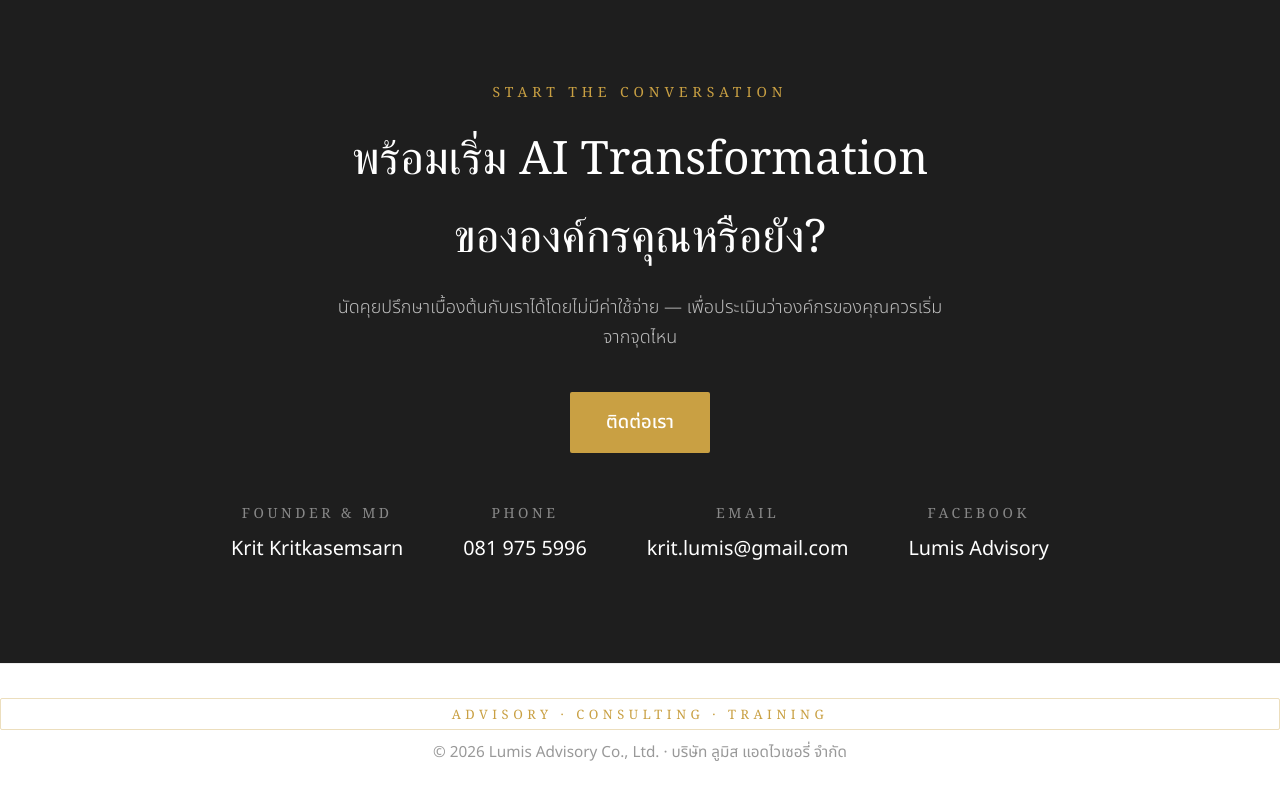
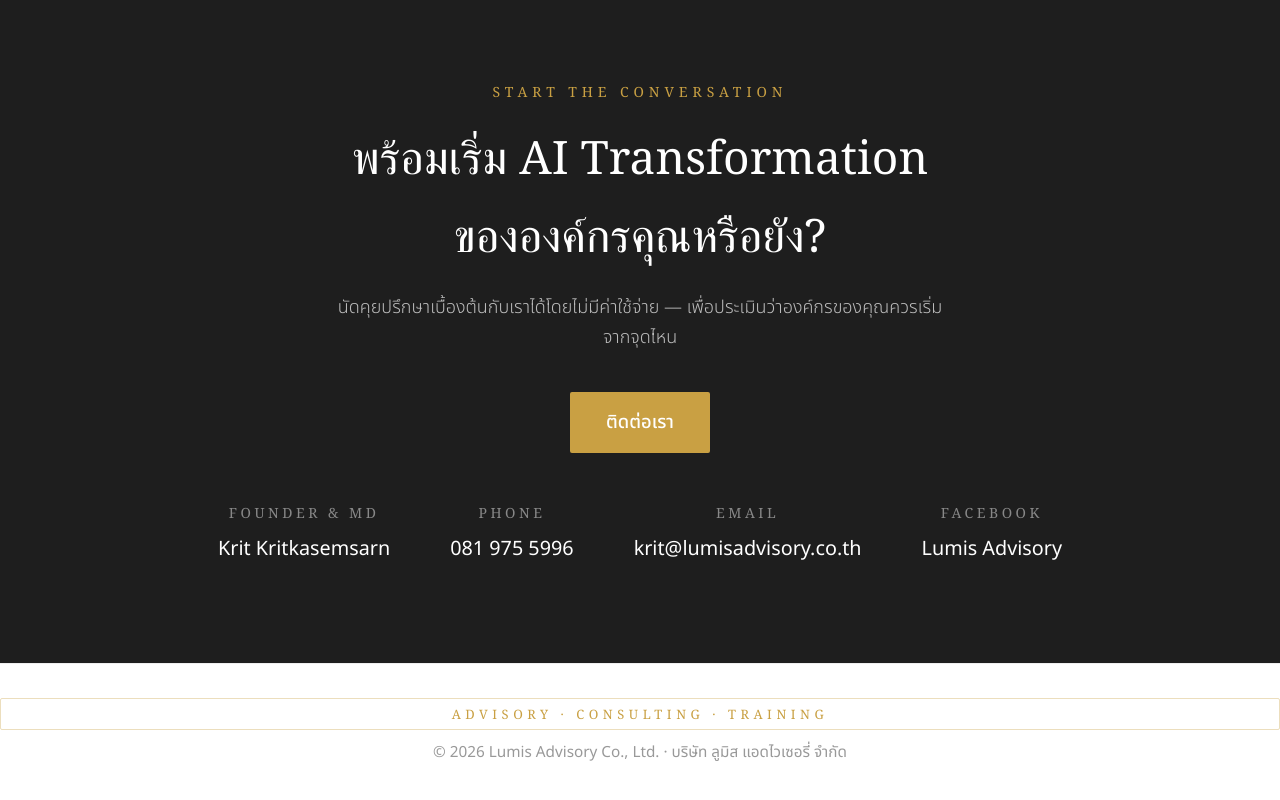
Before and after one commit to kritlumis-ctrl/Lumis-website, a plain HTML site: page index.html in a window 1280 px wide. Shown: the part 6464-7264 px from the top of the page. Drawn offline with Linux system fonts and the light colour scheme.

Commit message:
Add files via upload

```diff
--- a/index.html
+++ b/index.html
@@ -420,7 +420,7 @@
         </div>
       </div>
       <div class="ws-cta">
-        <a class="btn btn-gold" href="mailto:krit.lumis@gmail.com?subject=สนใจ%20Workshop%20Claude%20for%20Work">จองรอบอบรม</a>
+        <a class="btn btn-gold" href="mailto:krit@lumisadvisory.co.th?subject=สนใจ%20Workshop%20Claude%20for%20Work">จองรอบอบรม</a>
         <a class="btn btn-ghost" href="claude-for-work-outline.html" target="_blank" rel="noopener">ดู Course Outline →</a>
         <p class="ws-fb">ติดตามตารางรอบ Public ได้ที่<br><a href="https://www.facebook.com/profile.php?id=61590370905232" target="_blank" rel="noopener">Facebook Page ของเรา</a></p>
       </div>
@@ -496,7 +496,7 @@
     <div class="label">Start the Conversation</div>
     <h2>พร้อมเริ่ม AI Transformation<br>ขององค์กรคุณหรือยัง?</h2>
     <p class="sub">นัดคุยปรึกษาเบื้องต้นกับเราได้โดยไม่มีค่าใช้จ่าย — เพื่อประเมินว่าองค์กรของคุณควรเริ่มจากจุดไหน</p>
-    <a class="btn btn-gold" href="mailto:krit.lumis@gmail.com?subject=สนใจบริการ%20Lumis%20Advisory">ติดต่อเรา</a>
+    <a class="btn btn-gold" href="mailto:krit@lumisadvisory.co.th?subject=สนใจบริการ%20Lumis%20Advisory">ติดต่อเรา</a>
     <div class="contact-info">
       <div class="ci">
         <div class="t">Founder &amp; MD</div>
@@ -508,7 +508,7 @@
       </div>
       <div class="ci">
         <div class="t">Email</div>
-        <div class="v"><a href="mailto:krit.lumis@gmail.com">krit.lumis@gmail.com</a></div>
+        <div class="v"><a href="mailto:krit@lumisadvisory.co.th">krit@lumisadvisory.co.th</a></div>
       </div>
       <div class="ci">
         <div class="t">Facebook</div>
```
